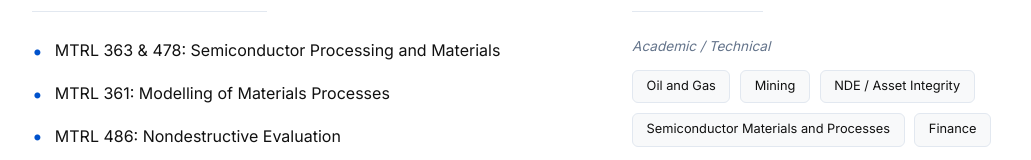
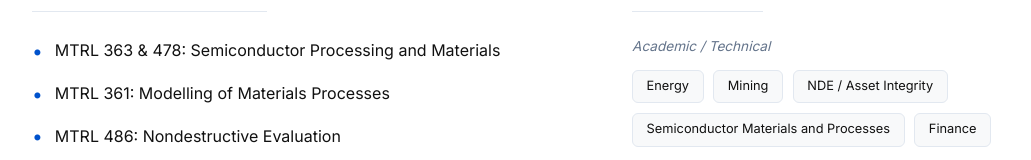
Before and after one commit to aadeshchahal/Portfolio, a Next.js app: page / in a window 1280 px wide. Shown: the part 1082-1242 px from the top of the page, without its empty margins (40-1071 px from the left). Built offline with nearby package versions, Linux system fonts and the light colour scheme.

Commit message:
Update portfolio: Global Navbar, Resume fix, Content updates

```diff
--- a/src/app/contact/page.tsx
+++ b/src/app/contact/page.tsx
@@ -1,4 +1,3 @@
-import Navbar from '@/components/Navbar';
 import Footer from '@/components/Footer';
 import { portfolioData } from '@/data/portfolio';
 import styles from '../page.module.css'; // Reuse main page styles
@@ -9,8 +8,6 @@ export default function ContactPage() {
 
     return (
         <main className={styles.main}>
-            <Navbar />
-
             <section className={styles.section} style={{ paddingTop: '8rem', minHeight: '80vh', display: 'flex', alignItems: 'center' }}>
                 <div className={styles.container}>
                     <div className={contactStyles.card}>
--- a/src/app/experience/page.tsx
+++ b/src/app/experience/page.tsx
@@ -1,4 +1,3 @@
-import Navbar from '@/components/Navbar';
 import Experience from '@/components/Experience';
 import Footer from '@/components/Footer';
 import styles from '../page.module.css';
@@ -6,8 +5,6 @@ import styles from '../page.module.css';
 export default function ExperiencePage() {
     return (
         <main className={styles.main}>
-            <Navbar />
-
             <section style={{ paddingTop: '4rem' }}>
                 {/* Experience component already has padding/container, just needs wrapper */}
                 <Experience compact={false} />
--- a/src/app/layout.tsx
+++ b/src/app/layout.tsx
@@ -19,6 +19,8 @@ export const metadata: Metadata = {
   description: "Materials Engineering & Development Portfolio",
 };
 
+import Navbar from "@/components/Navbar";
+
 export default function RootLayout({
   children,
 }: Readonly<{
@@ -27,6 +29,7 @@ export default function RootLayout({
   return (
     <html lang="en">
       <body className={`${inter.variable} ${outfit.variable}`}>
+        <Navbar />
         {children}
       </body>
     </html>
--- a/src/app/page.tsx
+++ b/src/app/page.tsx
@@ -1,4 +1,3 @@
-import Navbar from '@/components/Navbar';
 import Hero from '@/components/Hero';
 import Footer from '@/components/Footer';
 import Link from 'next/link';
@@ -7,7 +6,6 @@ import styles from './page.module.css';
 export default function Home() {
   return (
     <main className={styles.main}>
-      <Navbar />
       <Hero />
 
       <section className={styles.navSection}>
--- a/src/app/projects/page.tsx
+++ b/src/app/projects/page.tsx
@@ -1,4 +1,3 @@
-import Navbar from '@/components/Navbar';
 import ProjectCard from '@/components/ProjectCard';
 import Footer from '@/components/Footer';
 import { portfolioData } from '@/data/portfolio';
@@ -7,8 +6,6 @@ import styles from '../page.module.css'; // Reuse main page styles for container
 export default function ProjectsPage() {
     return (
         <main className={styles.main}>
-            <Navbar />
-
             <section className={styles.section} style={{ paddingTop: '10rem' }}>
                 <div className={styles.container}>
                     <h1 className={styles.sectionTitle}>Featured Projects</h1>
--- a/src/data/portfolio.ts
+++ b/src/data/portfolio.ts
@@ -69,7 +69,7 @@ export const portfolioData: PortfolioData = {
             "MTRL 358/9: Hydrometallurgy/Lab",
             "MANU 465: AI and Machine Learning Application in Manufacturing",
         ],
-        technicalInterests: ["Oil and Gas", "Mining", "NDE / Asset Integrity", "Semiconductor Materials and Processes", "Finance"],
+        technicalInterests: ["Energy", "Mining", "NDE / Asset Integrity", "Semiconductor Materials and Processes", "Finance"],
         personalInterests: ["Weightlifting", "Ice Hockey", "Golf",],
         social: [
             { platform: "LinkedIn", url: "https://www.linkedin.com/in/aadeshchahal/" },
@@ -85,7 +85,7 @@ export const portfolioData: PortfolioData = {
             company: "Suncor Energy",
             period: "May 2024 - Dec 2024",
             summary: "Executed materials engineering projects across all areas of Fort Hills Mine, including mobile mine equipment, fixed plant operations, and tailings management.",
-            intro: "During my 8-month internship at Suncor Energy's Fort Hills Mine, I was able to gain extensive knowledge in the energy and mining sector. \n\n I worked within the Asset Integrity and Reliability team. I was apart of project across the site, from mobile mine equipment to tailings management. This role required a deep understanding of corrosion mechanisms, wear patterns, and NDE techniques to optimize asset performance and reliability." + "\n\n" + "This role allowed me to gain extensive knowledge in the energy and mining sector",
+            intro: "During my 8-month internship at Suncor Energy's Fort Hills Mine, I was able to gain extensive knowledge in the energy and mining sector. \n\n I worked within the Asset Integrity and Reliability team. I was apart of project across the site, from mobile mine equipment to tailings management. This role required a deep understanding of corrosion mechanisms, wear patterns, and NDE techniques to optimize asset performance and reliability.",
             description: [
                 "Administered a $200K budget to apply a HVOF thermal spray coating to Komatsu 980E haul truck bolsters to decrease exhaust heat corrosion and maintenance time.",
                 "Increased lifespan of slurry piping assets using GE APM to calculate erosion rates from NDE readings and thickness monitoring.",
```
Also changed, not shown: 1 other file (tests, documents, lock files or other folders).
